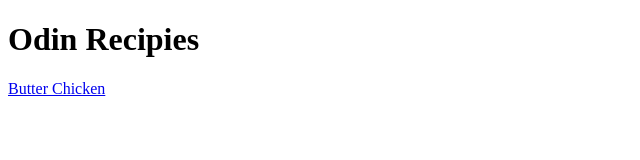
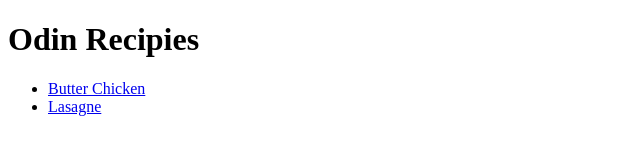
Before and after one commit to swildman75/odin-recipies, a plain HTML site: page index.html in a window 1280 px wide. Shown: the whole page, without its empty margins (0-640 px from the left). Drawn offline with Linux system fonts and the light colour scheme.

Commit message:
Add link to lasagne.html

```diff
--- a/index.html
+++ b/index.html
@@ -8,6 +8,10 @@
 </head>
 <body>
     <h1>Odin Recipies</h1>
-    <a href="./recipies/butter_chicken.html">Butter Chicken</a>
+    <ul>
+        <li><a href="./recipies/butter_chicken.html">Butter Chicken</a></li>
+        <li><a href="./recipies/lasagne.html">Lasagne</a></li>
+    </ul>
+
 </body>
 </html>
```
